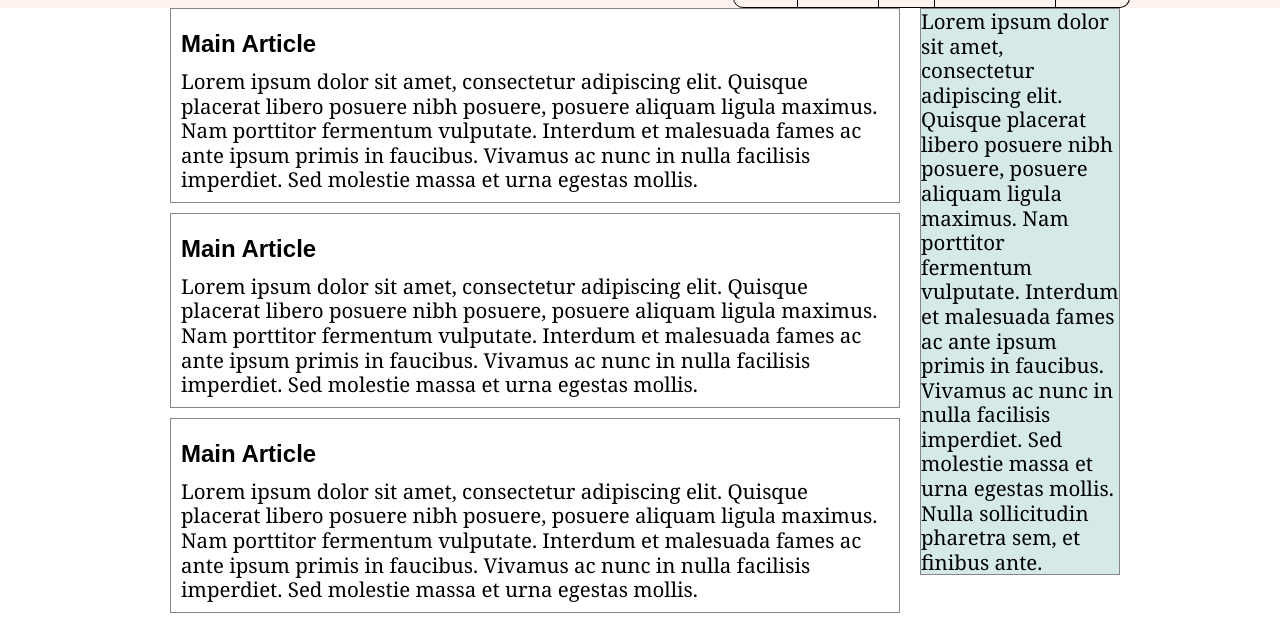
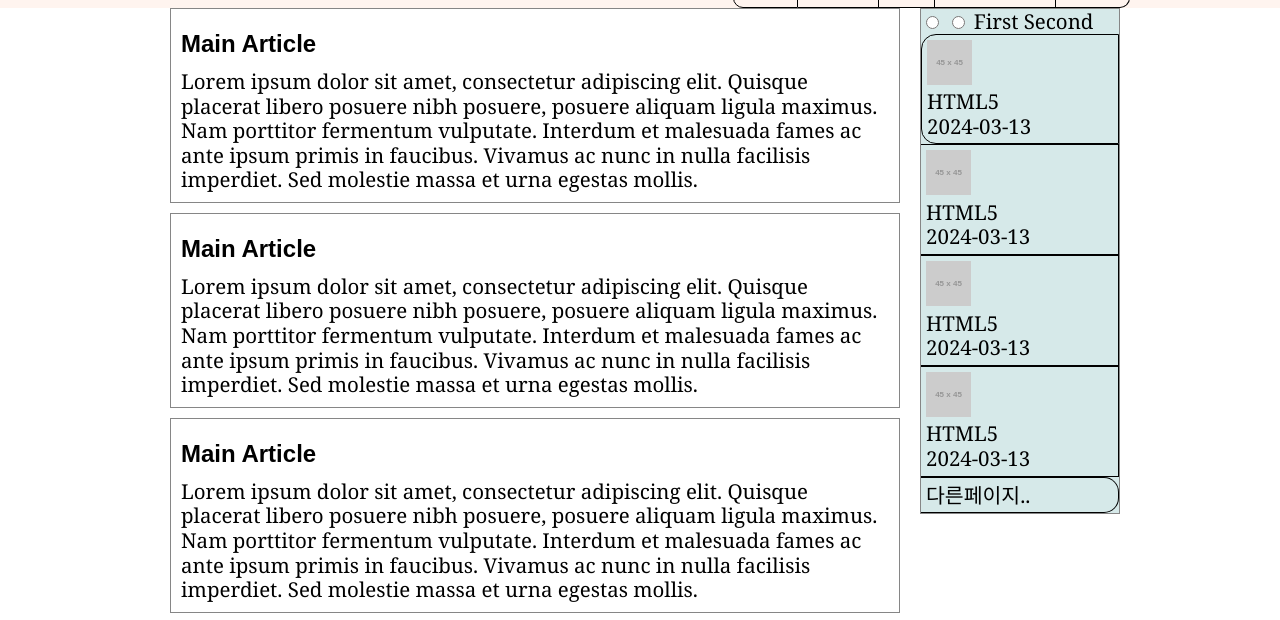
Before and after one commit to hahaHoho21/html, a plain HTML site: page views/20240312_webpage.html in a window 1280 px wide. Shown: the part 172-792 px from the top of the page. Drawn offline with Linux system fonts and the light colour scheme; placeholder pictures from the web are drawn by us; a web font is replaced by a local one.

Commit message:
tab-item 생성 -nav와 tab의 li css 분리

```diff
--- a/views/20240312_webpage.html
+++ b/views/20240312_webpage.html
@@ -27,11 +27,11 @@
             </nav>
             <nav class="bnb">
                 <ul>
-                    <li><a href="#a">Java</a></li>
-                    <li><a href="#b">HTML</a></li>
-                    <li><a href="#c">CSS</a></li>
-                    <li><a href="#d">JavaScript</a></li>
-                    <li><a href="#e">jQery</a></li>
+                    <li><a href="#">Java</a></li>
+                    <li><a href="#">HTML</a></li>
+                    <li><a href="#">CSS</a></li>
+                    <li><a href="#">JavaScript</a></li>
+                    <li><a href="#">jQery</a></li>
                 </ul>
             </nav>
             <div class="logo">
@@ -102,10 +102,51 @@
 
         </section>
         <aside>
-            Lorem ipsum dolor sit amet, consectetur adipiscing elit. Quisque placerat libero posuere nibh posuere,
-            posuere aliquam ligula maximus. Nam porttitor fermentum vulputate. Interdum et malesuada fames ac ante ipsum
-            primis in faucibus. Vivamus ac nunc in nulla facilisis imperdiet. Sed molestie massa et urna egestas mollis.
-            Nulla sollicitudin pharetra sem, et finibus ante.
+            <input type="radio" name="" id="first">
+            <input type="radio" name="" id="second">
+            <label>First Second</label>
+            <div class="tab_item">
+                <ul>
+                    <li>
+                        <a href="#">
+                            <div><img src="https://dummyimage.com/45/ccc/000.png" alt="45x45 dummy image"></div>
+                            <div>HTML5</div>
+                            <div>2024-03-13</div>
+                        </a>
+                    </li>
+                    <li>
+                        <a href="#">
+                            <div><img src="https://dummyimage.com/45/ccc/000.png" alt="45x45 dummy image"></div>
+                            <div>HTML5</div>
+                            <div>2024-03-13</div>
+                        </a>
+                    </li>
+                    <li>
+                        <a href="#">
+                            <div><img src="https://dummyimage.com/45/ccc/000.png" alt="45x45 dummy image"></div>
+                            <div>HTML5</div>
+                            <div>2024-03-13</div>
+                        </a>
+                    </li>
+                    <li>
+                        <a href="#">
+                            <div><img src="https://dummyimage.com/45/ccc/000.png" alt="45x45 dummy image"></div>
+                            <div>HTML5</div>
+                            <div>2024-03-13</div>
+                        </a>
+                    </li>
+                    <li>
+                        <a href="#">
+                        <div>다른페이지..</div>
+                        </a>
+                    </li>
+
+                </ul>
+            </div>
+
+            <div class="tab_item">
+
+            </div>
 
         </aside>
     </div>
```
